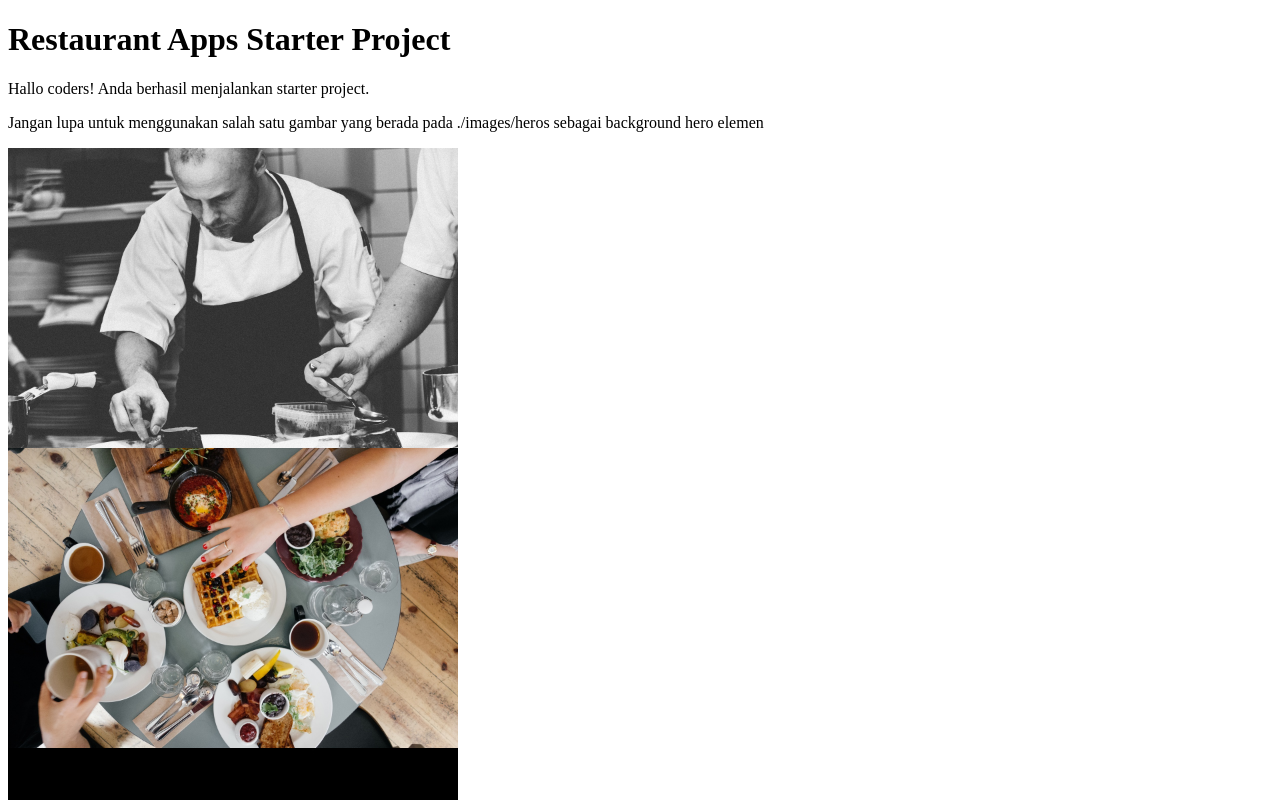
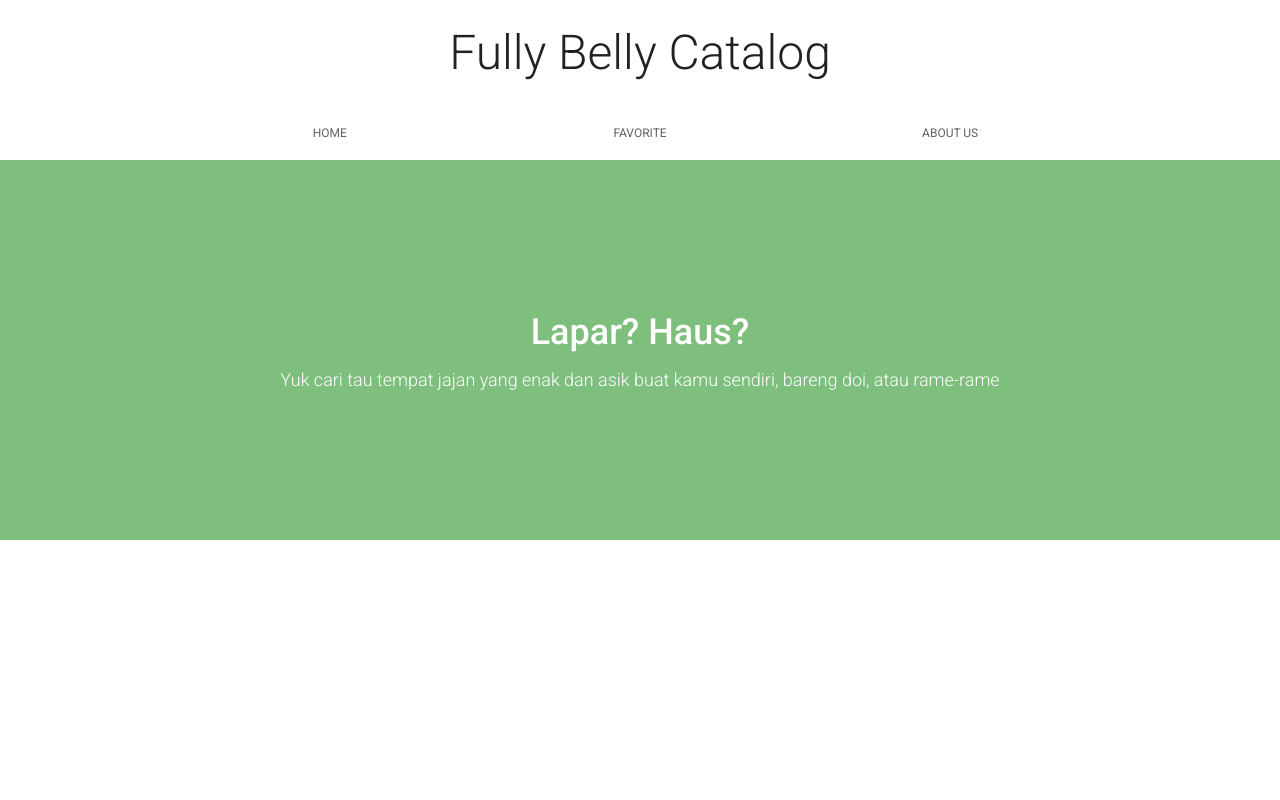
Before and after one commit to Z4nR/18.Restaurant-Apps, a website built with webpack: page src/templates/index.html in a window 1280 px wide. Shown: the top 800 px of the page. Built offline with nearby package versions, Linux system fonts and the light colour scheme; files whose address does not match are found by name.

Commit message:
edit style but stack at image on hero section

```diff
--- a/src/styles/main.css
+++ b/src/styles/main.css
@@ -1,3 +1,111 @@
-img {
-    display: block;
+@import url('https://fonts.googleapis.com/css?family=Roboto:300,400,500');
+
+* {
+    padding: 0;
+    margin: 0;
+    box-sizing: border-box;
 }
+
+body, html {
+    margin: 0;
+    padding: 0;
+    width: 100%;
+    height: 100%;
+}
+
+body {
+    font-family: "Roboto", sans-serif;
+    font-size: 12px;
+    color: #424242;
+}
+
+/*header*/
+
+.header {
+    min-height: 56px;
+    transition: min-height 0.3s;
+}
+
+.header_inner {
+    width: 100%;
+    text-align: center;
+    margin-left: auto;
+    margin-right: auto;
+}
+
+.header_title {
+    font-weight: 300;
+    font-size: 4em;
+    margin: 0.5em 0.25em;
+    display: inline-block;
+    color: #212121;
+}
+
+/*navigation*/
+
+.nav {
+    width: 100%;
+    margin-left: auto;
+    margin-right: auto;
+    text-align: center;
+}
+
+.nav_list {
+    width: 100%;
+    padding: 0;
+    margin: 0;
+}
+
+.nav_item {
+    box-sizing: border-box;
+    display: inline-block;
+    width: 24%;
+    text-align: center;
+    line-height: 24px;
+    text-transform: uppercase;
+}
+
+.nav a {
+    display: inline-block;
+    padding: 1.3em;
+    text-decoration: none;
+    color: #616161;
+}
+
+.nav a:hover {
+    text-decoration: underline;
+    color: #000;
+}
+
+/*jumbotron*/
+
+.hero {
+    display: flex;
+    align-items: center;
+    min-height: 380px;
+    min-width: 1000px;
+    width: 100%;
+    text-align: center;
+    /*background-image: url('../public/images/heros/hero-image_2.jpg');*/
+    background-position: center;
+    background-color: green;
+    opacity: 0.5;
+}
+
+.hero_inner {
+    margin: 0 auto;
+    max-width: 800px;
+}
+
+.hero_title {
+    color: #fff;
+    font-weight: 500;
+    font-size: 36px;
+}
+
+.hero_tag {
+    color: #fff;
+    margin-top: 16px;
+    font-size: 18px;
+    font-weight: 300;
+}
--- a/src/templates/index.html
+++ b/src/templates/index.html
@@ -2,15 +2,36 @@
 <html lang="en">
 <head>
     <meta charset="UTF-8">
-    <title>Restaurant Apps Starter Project</title>
+    <meta http-equiv="X-UA-Compatible" content="IE=edge">
+    <meta name="viewport" content="width=device-width, initial-scale=1.0">
+    <title>Fully Belly Catalog</title>
 </head>
 <body>
-<h1>Restaurant Apps Starter Project</h1>
-<p>Hallo coders! Anda berhasil menjalankan starter project.</p>
-<p>Jangan lupa untuk menggunakan salah satu gambar yang berada pada ./images/heros sebagai background hero elemen</p>
-<img src="./images/heros/hero-image_1.jpg" width="450" alt="">
-<img src="./images/heros/hero-image_2.jpg" width="450" alt="">
-<img src="./images/heros/hero-image_3.jpg" width="450" alt="">
-<img src="./images/heros/hero-image_4.jpg" width="450" alt="">
+    <header>
+        <div class="header_inner">
+            <h1 class="header_title">
+                Fully Belly Catalog
+            </h1>
+        </div>
+    </header>
+
+    <nav id="drawer" class="nav">
+        <ul class="nav_list">
+            <li class="nav_item"><a href="#">Home</a></li>
+            <li class="nav_item"><a href="#">Favorite</a></li>
+            <li class="nav_item"><a href="https://github.com/Z4nR">About Us</a></li>
+        </ul>
+    </nav>
+
+    <div class="hero">
+        <div class="hero_inner">
+            <h1 class="hero_title">
+                Lapar? Haus?
+            </h1>
+            <p class="hero_tag">
+                Yuk cari tau tempat jajan yang enak dan asik buat kamu sendiri, bareng doi, atau rame-rame
+            </p>
+        </div>
+    </div>
 </body>
 </html>
```
